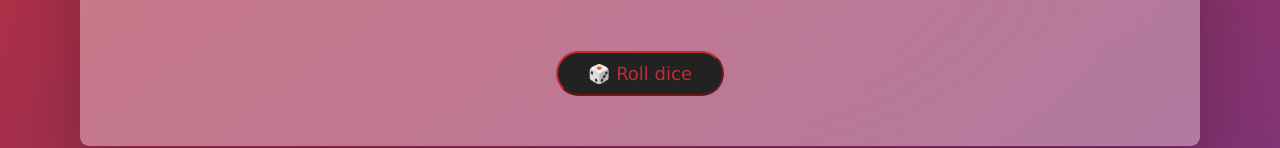
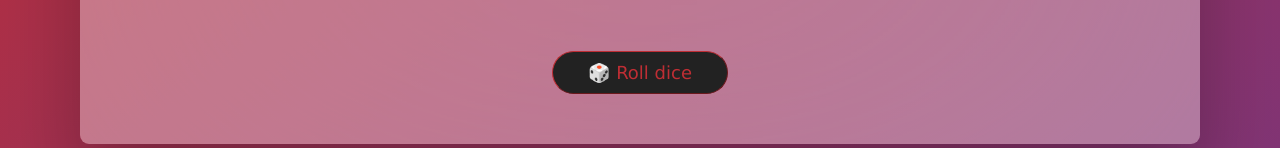
Before and after one commit to adnan1710/PortableDice, a plain HTML site: page index.html in a window 1280 px wide. Shown: the part 441-589 px from the top of the page. Drawn offline with Linux system fonts and the light colour scheme.

Commit message:
Changed button style

```diff
--- a/style/style.css
+++ b/style/style.css
@@ -45,9 +45,10 @@ div.heading h1 {
 .btn {
     margin-top: 50px;
     font-size: large;
+    width: 11rem;
     border-radius: 30px;
     transition: 200ms;
-    border-width: 2px;
+    border-width: 1px;
     border-color: #bf2e34;
     padding: 10px 30px;
     background-color: rgb(34, 34, 34);
```
